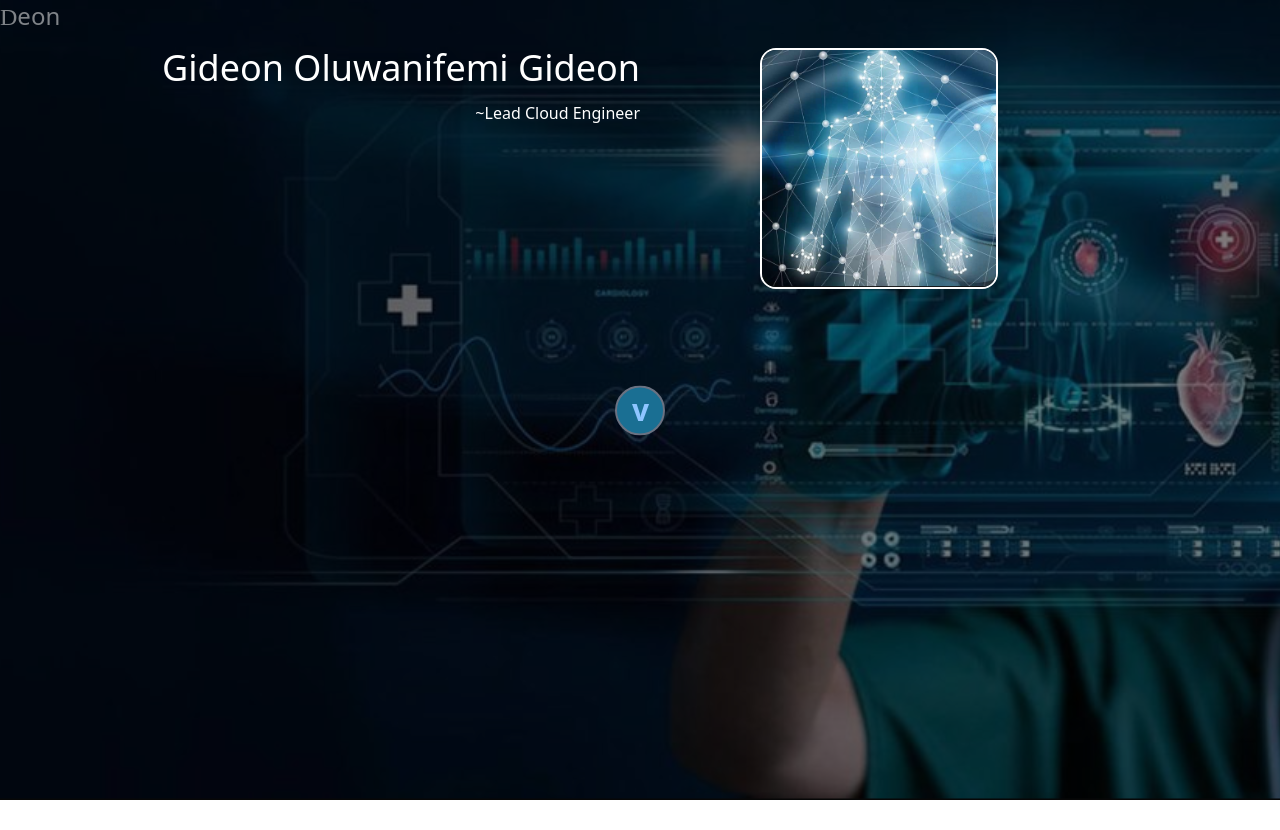
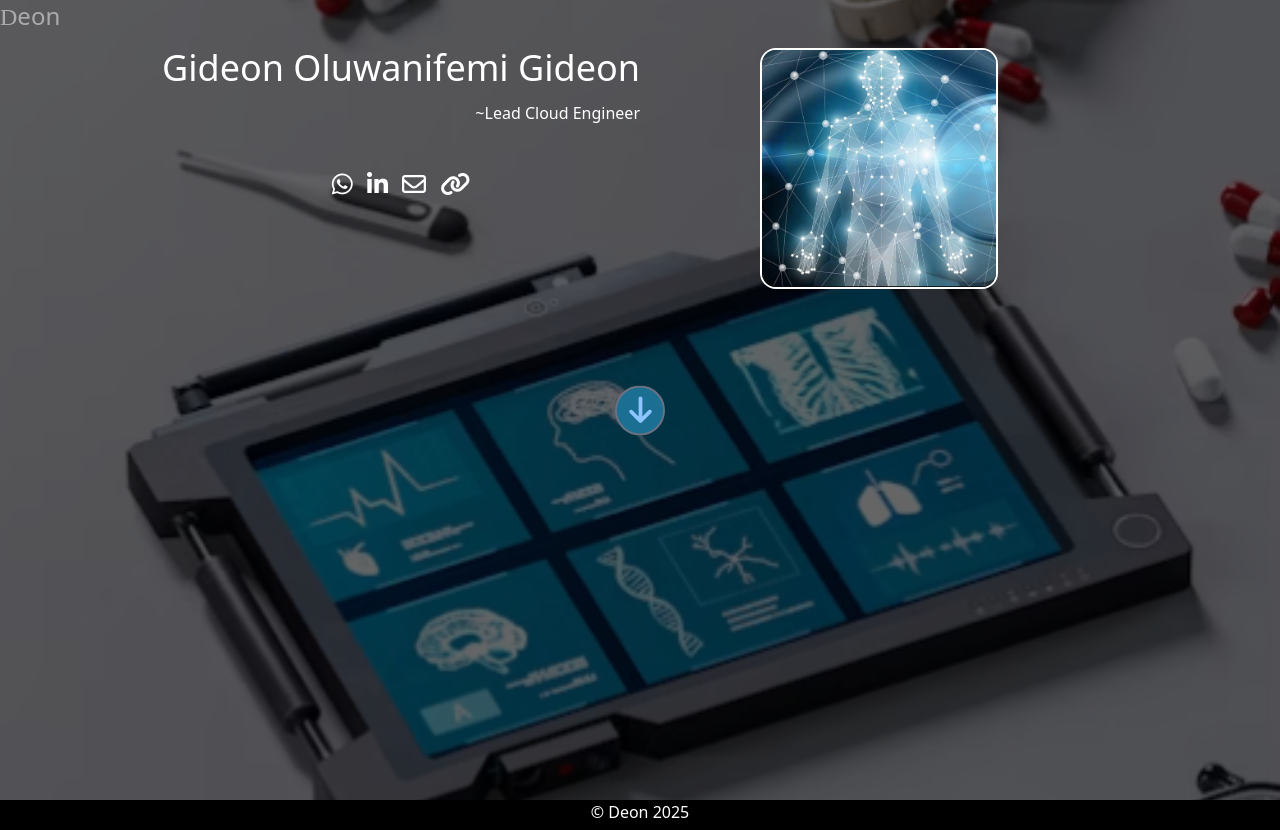
Before and after one commit to GideonDeon/a.iHealth, a plain HTML site: page index.html in a window 1280 px wide. Before the commit the page ends 800 px from the top, so only its background shows below. Drawn offline with Linux system fonts and the light colour scheme; a web font is replaced by a local one.

Commit message:
feat: second commit

```diff
--- a/index.html
+++ b/index.html
@@ -4,10 +4,11 @@
     <meta charset="UTF-8">
     <meta name="viewport" content="width=device-width, initial-scale=1.0">
     <link rel="stylesheet" href="style.css">
+    <link rel="stylesheet" href="https://cdnjs.cloudflare.com/ajax/libs/font-awesome/6.7.2/css/all.min.css">
     <title>A.I Remote Healthcare</title>
 </head>
 <body>
-    <div class="min-h-screen bg-[url('images/bkg.png')] bg-no-repeat bg-cover bg-center bg-blend-overlay bg-[rgba(0,0,0,0.5)]"  >
+    <div class="min-h-screen bg-[url('images/back.png')] bg-no-repeat bg-cover bg-center bg-blend-overlay bg-[rgba(0,0,0,0.6)]"  >
         <nav class="container max-sm:text-[0.9em] text-2xl text-white mb-[15px] animate-pulse">
             <span class="font-ephesis">D</span>eon
         </nav>
@@ -15,6 +16,13 @@
             <div>
                 <p class="text-white max-sm:text-[1rem] max-sm:text-right sm:text-2xl md:text-3xl lg:text-4xl animate-drop">Gideon Oluwanifemi Gideon</p>
                 <p class="text-white text-right max-sm:text-[0.8em] sm:text-[1rem]/[50px] animate-fade">~Lead Cloud Engineer</p>
+                <div class="text-center mt-[30px]">
+                    <a href="https://wa.me/+2349030739239" target="_blank" class="text-white p-[5px] text-2xl max-sm:text-[1.2rem]"><i class="fa-brands fa-whatsapp"></i></a>
+                    <a href="https://www.linkedin.com/in/deon000/" target="_blank" class="text-white p-[5px] text-2xl max-sm:text-[1.2rem]"><i class="fa-brands fa-linkedin-in"></i></a>
+                    <a href="mailto:gideong351@gmail.com" target="_blank" class="text-white p-[5px] text-2xl max-sm:text-[1.2rem]"><i class="fa-regular fa-envelope"></i></a>
+                    <a href="https://deonportfolio.netlify.app/" target="_blank" class="text-white p-[5px] text-2xl max-sm:text-[1.2rem]"><i class="fa-solid fa-link"></i></a>
+                </div>
+
             </div>
             <div>
                 <img src="./images/nodes.png" alt="nodes" class="w-full h-5/10 border-2 border-white rounded-2xl">
@@ -24,7 +32,7 @@
             <label for="toggle" class="block bg-[rgb(26,111,147)] w-[50px] h-[50px] pt-1
                         pl-[1px] text-3xl text-center text-blue-300 font-bold
                         border-2 border-gray-500 rounded-full  relative left-1/2 translate-x-[-50%]
-                        mt-[30px] mb-[30px] cursor-pointer animate-bounce">v</label>
+                        mt-[30px] mb-[30px] cursor-pointer animate-bounce"><i class="fa-solid fa-arrow-down"></i></label>
             <input type="checkbox" name="toggle" id="toggle" class="peer hidden">
             <div class="relative left-1/2 translate-x-[-50%] w-[50%] max-sm:w-[70%]
                         overflow-auto no-scrollbar h-0 text-white peer-checked:h-[40rem]
@@ -51,6 +59,6 @@
             </div>
         </div>
     </div>
-
+    <footer class="bg-black text-center text-white w-full h-[30px]"> &copy; Deon 2025 </footer>
 </body>
 </html>
```
Also changed, not shown: images/back.png (added), images/bkg.png (deleted), style.css.
